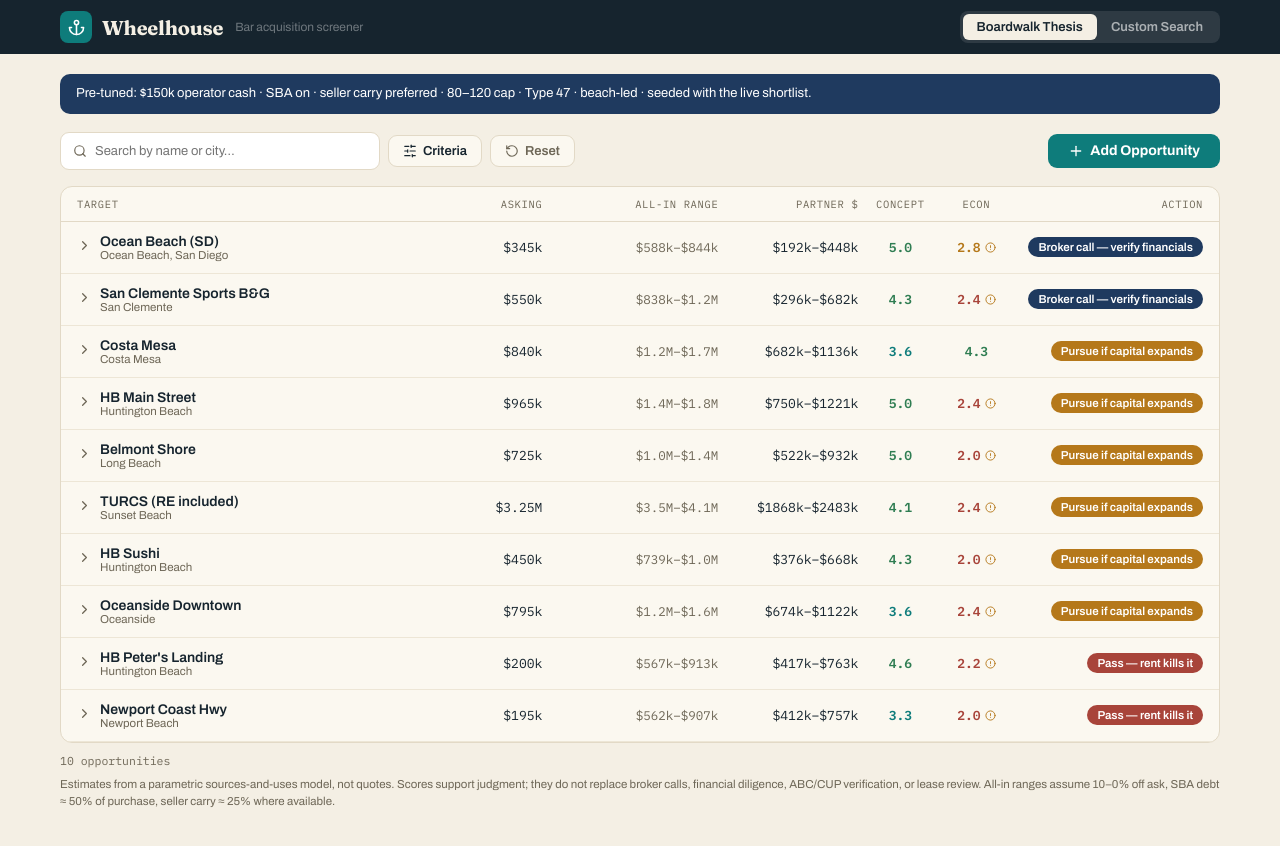
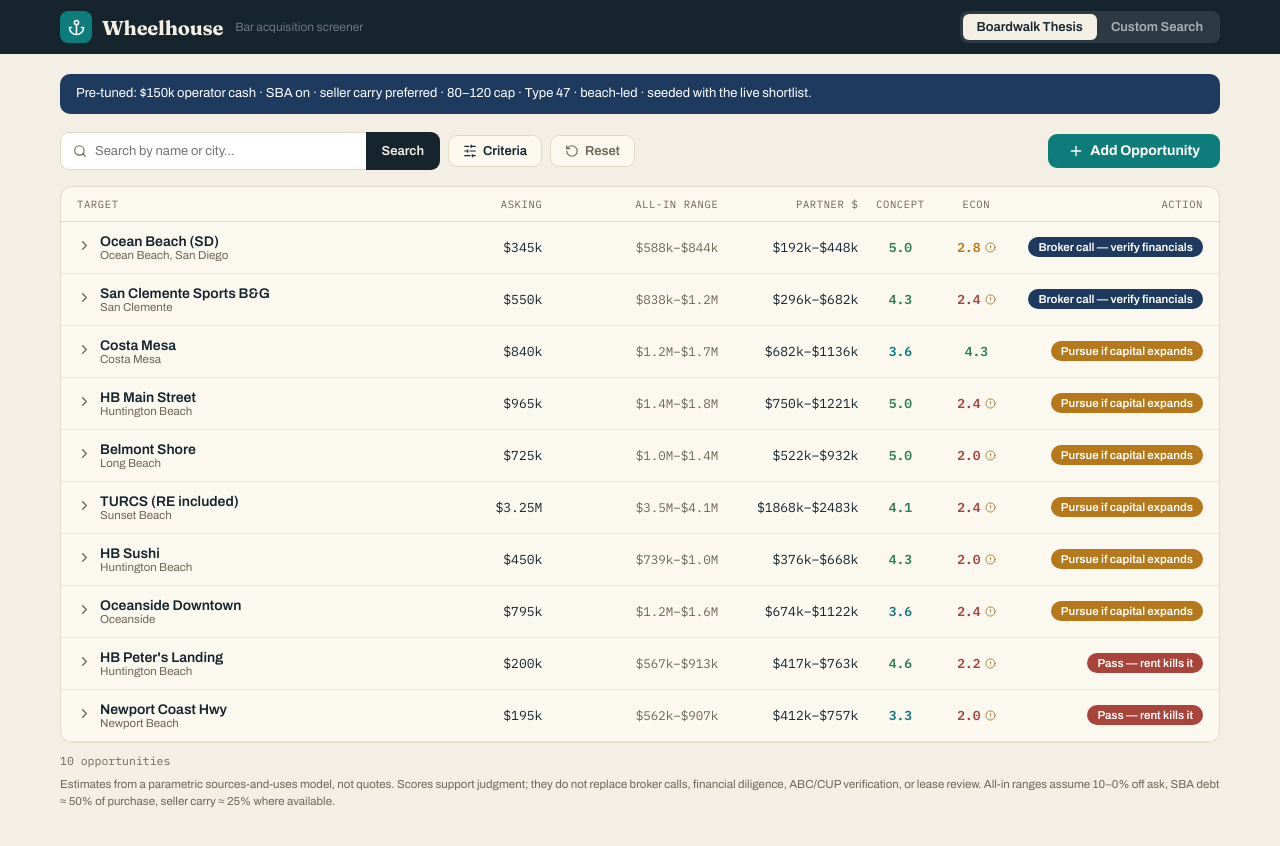
Before and after one commit to agshipley/Wheelhouse, a React (Vite) app: page / in a window 1280 px wide. Shown: the top 846 px of the page. Built offline with nearby package versions, Linux system fonts and the light colour scheme.

Commit message:
Add explicit Search button attached to filter input

```diff
--- a/bar_screener.jsx
+++ b/bar_screener.jsx
@@ -367,15 +367,18 @@ export default function App() {
         {/* ── CONTROLS ROW ── */}
         <div style={{ display: "flex", gap: 8, marginBottom: 16, alignItems: "center", flexWrap: "wrap" }}>
           {/* search */}
+          <div style={{ display: "flex", alignItems: "center", gap: 0, flex: "1 1 200px", maxWidth: 380 }}>
             <div style={{
               display: "flex", alignItems: "center", gap: 8,
-            background: "#fff", border: `1px solid ${C.line}`, borderRadius: 9,
-            padding: "0 12px", height: 38, flex: "1 1 200px", maxWidth: 320,
+              background: "#fff", border: `1px solid ${C.line}`, borderRadius: "9px 0 0 9px",
+              padding: "0 12px", height: 38, flex: 1,
+              borderRight: "none",
             }}>
               <Search size={14} color={C.muted} style={{ flexShrink: 0 }} />
               <input
                 value={search}
                 onChange={(e) => setSearch(e.target.value)}
+                onKeyDown={(e) => e.key === "Escape" && setSearch("")}
                 placeholder="Search by name or city…"
                 style={{ ...ui, fontSize: 13, border: "none", outline: "none", flex: 1, background: "transparent", color: C.ink }}
               />
@@ -384,6 +387,16 @@ export default function App() {
                   <X size={13} />
                 </button>
               )}
+            </div>
+            <button
+              style={{
+                ...ui, height: 38, padding: "0 16px", fontSize: 13, fontWeight: 600,
+                background: C.ink, color: C.paper, border: "none", borderRadius: "0 9px 9px 0",
+                cursor: "pointer", whiteSpace: "nowrap", flexShrink: 0,
+              }}
+            >
+              Search
+            </button>
           </div>
 
           <button onClick={() => setShowCriteria((s) => !s)}
```
Lines whose indentation alone changed are shown as unchanged.
